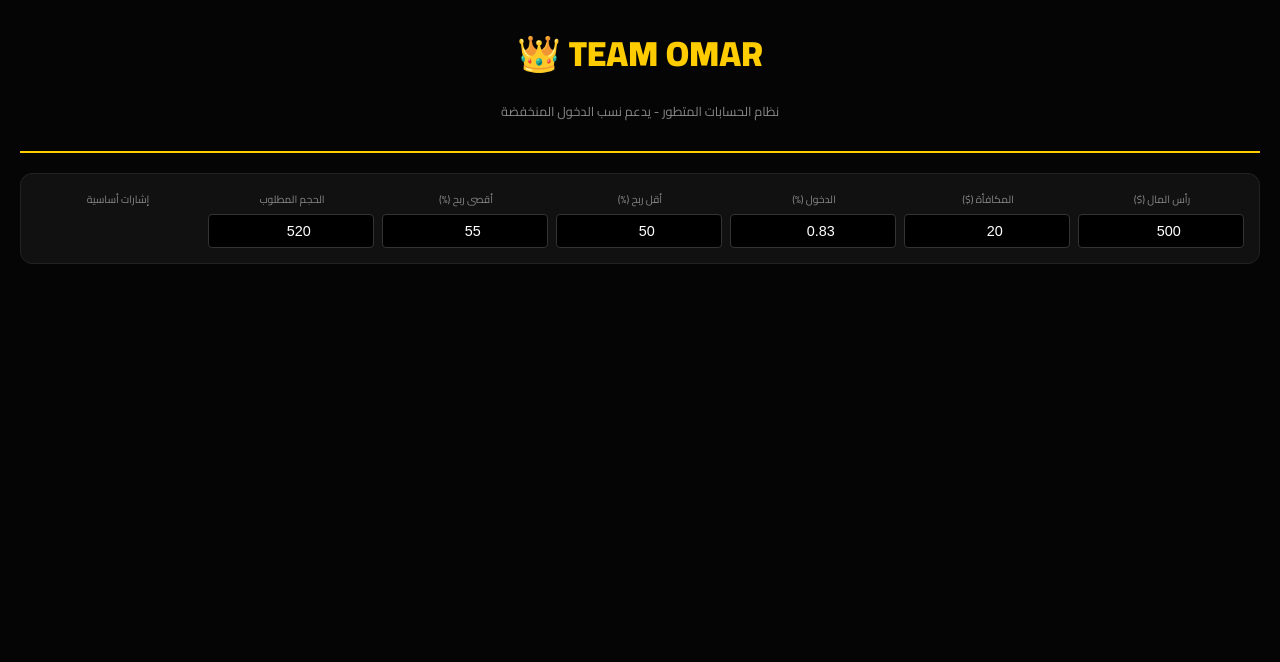
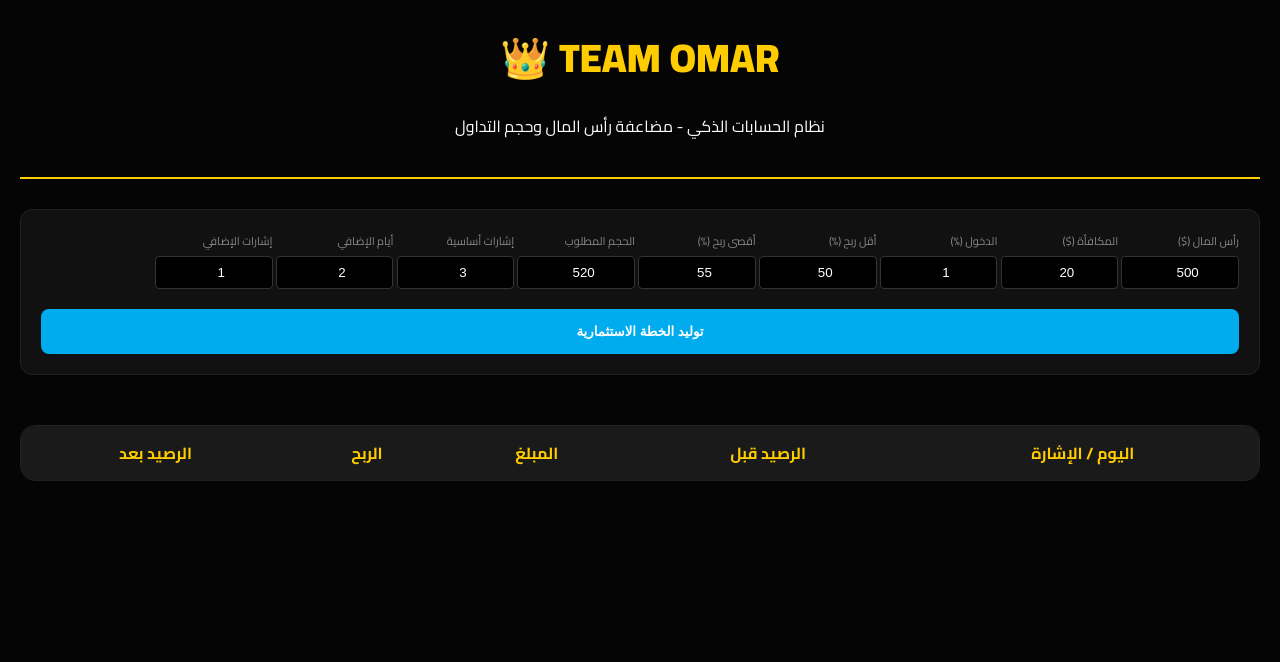
Before and after one commit to TEAM0MAR/OMAR, a plain HTML site: page index.html in a window 1280 px wide. Drawn offline with Linux system fonts and the light colour scheme.

Commit message:
Update index.html

```diff
--- a/index.html
+++ b/index.html
@@ -8,38 +8,109 @@
     <style>
         :root { --gold: #ffcc00; --blue: #00acee; --bg: #050505; --panel: #111; }
         body { font-family: 'Cairo', sans-serif; background: var(--bg); color: #fff; margin: 0; padding: 20px; }
-        .header { text-align: center; margin-bottom: 20px; border-bottom: 2px solid var(--gold); padding-bottom: 15px; }
-        .logo-text { font-size: 2.2rem; font-weight: 900; color: var(--gold); }
-        .control-panel { background: var(--panel); padding: 15px; border-radius: 12px; border: 1px solid #222; margin-bottom: 20px; }
-        .input-grid { display: grid; grid-template-columns: repeat(auto-fit, minmax(100px, 1fr)); gap: 10px; }
-        .field label { display: block; font-size: 0.65rem; color: #888; margin-bottom: 5px; text-align: center; }
-        .field input { width: 90%; background: #000; border: 1px solid #333; color: #fff; padding: 8px; border-radius: 4px; text-align: center; font-size: 0.9rem; }
+        .header { text-align: center; margin-bottom: 30px; border-bottom: 2px solid var(--gold); padding-bottom: 20px; }
+        .logo-text { font-size: 2.5rem; font-weight: 900; color: var(--gold); }
+        .control-panel { background: var(--panel); padding: 20px; border-radius: 12px; border: 1px solid #222; margin-bottom: 25px; }
+        .input-grid { display: grid; grid-template-columns: repeat(auto-fit, minmax(110px, 1fr)); gap: 10px; }
+        .field label { display: block; font-size: 0.7rem; color: #888; margin-bottom: 5px; }
+        .field input { width: 90%; background: #000; border: 1px solid #333; color: #fff; padding: 8px; border-radius: 4px; text-align: center; }
         .main-btn { grid-column: 1 / -1; padding: 15px; background: var(--blue); color: #fff; font-weight: 900; border-radius: 8px; cursor: pointer; border: none; margin-top: 10px; }
-        .stats-row { display: flex; gap: 10px; margin-bottom: 20px; flex-wrap: wrap; }
-        .stat-card { background: var(--panel); padding: 15px; border-radius: 12px; flex: 1; text-align: center; border-bottom: 4px solid var(--blue); min-width: 150px; }
-        .stat-card h4 { font-size: 0.7rem; color: #aaa; margin: 0; }
-        .stat-card p { font-size: 1.1rem; font-weight: 900; color: var(--gold); margin: 8px 0 0 0; }
+        .stats-row { display: flex; gap: 10px; margin-bottom: 25px; flex-wrap: wrap; }
+        .stat-card { background: var(--panel); padding: 20px; border-radius: 12px; flex: 1; text-align: center; border-bottom: 4px solid var(--blue); min-width: 170px; }
+        .stat-card h4 { font-size: 0.75rem; color: #aaa; margin: 0; }
+        .stat-card p { font-size: 1.2rem; font-weight: 900; color: var(--gold); margin: 8px 0 0 0; }
         .table-wrapper { position: relative; background: var(--panel); border-radius: 15px; overflow: hidden; border: 1px solid #222; }
         .vip-table { width: 100%; border-collapse: collapse; z-index: 1; position: relative; }
-        .vip-table th { background: #1a1a1a; color: var(--gold); padding: 10px; font-size: 0.8rem; }
-        .vip-table td { padding: 10px; border-bottom: 1px solid #222; text-align: center; font-size: 0.8rem; }
-        .watermark { position: absolute; top: 50%; left: 50%; transform: translate(-50%, -50%) rotate(-25deg); font-size: 8vw; font-weight: 900; color: rgba(255, 204, 0, 0.03); pointer-events: none; }
+        .vip-table th { background: #1a1a1a; color: var(--gold); padding: 12px; }
+        .vip-table td { padding: 10px; border-bottom: 1px solid #222; text-align: center; font-size: 0.85rem; }
+        .watermark { position: absolute; top: 50%; left: 50%; transform: translate(-50%, -50%) rotate(-25deg); font-size: 8vw; font-weight: 900; color: rgba(255, 204, 0, 0.03); pointer-events: none; z-index: 0; }
         .day-label { background: #222 !important; color: var(--gold); font-weight: bold; }
     </style>
 </head>
-<body onload="runCalculations()">
+<body>
 
     <div class="header">
         <div class="logo-text">TEAM OMAR 👑</div>
-        <p style="font-size: 0.8rem; color: #888;">نظام الحسابات المتطور - يدعم نسب الدخول المنخفضة</p>
+        <p>نظام الحسابات الذكي - مضاعفة رأس المال وحجم التداول</p>
     </div>
 
     <div class="control-panel">
         <div class="input-grid">
             <div class="field"><label>رأس المال ($)</label><input type="number" id="deposit" value="500"></div>
             <div class="field"><label>المكافأة ($)</label><input type="number" id="bonus" value="20"></div>
-            <div class="field"><label>الدخول (%)</label><input type="number" id="risk" value="0.83" step="0.01"></div>
+            <div class="field"><label>الدخول (%)</label><input type="number" id="risk" value="1"></div>
             <div class="field"><label>أقل ربح (%)</label><input type="number" id="pMin" value="50"></div>
             <div class="field"><label>أقصى ربح (%)</label><input type="number" id="pMax" value="55"></div>
             <div class="field"><label>الحجم المطلوب</label><input type="number" id="vTarget" value="520"></div>
-            <div class="field"><label>إشارات أساسية</label><input type="number" id="baseSigs" value="
+            <div class="field"><label>إشارات أساسية</label><input type="number" id="baseSigs" value="3"></div>
+            <div class="field"><label>أيام الإضافي</label><input type="number" id="extraDays" value="2"></div>
+            <div class="field"><label>إشارات الإضافي</label><input type="number" id="extraSigs" value="1"></div>
+            <button class="main-btn" onclick="runCalculations()">توليد الخطة الاستثمارية</button>
+        </div>
+    </div>
+
+    <div id="statsRow" class="stats-row"></div>
+
+    <div class="table-wrapper">
+        <div class="watermark">TEAM OMAR</div>
+        <table class="vip-table">
+            <thead>
+                <tr>
+                    <th>اليوم / الإشارة</th><th>الرصيد قبل</th><th>المبلغ</th><th>الربح</th><th>الرصيد بعد</th>
+                </tr>
+            </thead>
+            <tbody id="tableBody"></tbody>
+        </table>
+    </div>
+
+    <script>
+        function runCalculations() {
+            const deposit = parseFloat(document.getElementById('deposit').value) || 0;
+            const bonus = parseFloat(document.getElementById('bonus').value) || 0;
+            const risk = (parseFloat(document.getElementById('risk').value) || 0) / 100;
+            const pMin = (parseFloat(document.getElementById('pMin').value) || 0) / 100;
+            const pMax = (parseFloat(document.getElementById('pMax').value) || 0) / 100;
+            const vTarget = parseFloat(document.getElementById('vTarget').value) || 0;
+            const baseSigs = parseInt(document.getElementById('baseSigs').value) || 0;
+            const extraDays = parseInt(document.getElementById('extraDays').value) || 0;
+            const extraSigs = parseInt(document.getElementById('extraSigs').value) || 0;
+
+            let balance = deposit + bonus;
+            let startBalance = balance;
+            let totalVol = 0;
+            let day = 1;
+            let doubleDay = null;
+            let volDay = null;
+
+            const body = document.getElementById('tableBody');
+            body.innerHTML = '';
+
+            while (day <= 45) {
+                let currentDaySigs = baseSigs + (day <= extraDays ? extraSigs : 0);
+                body.innerHTML += `<tr class="day-label"><td colspan="5">اليوم رقم ${day}</td></tr>`;
+
+                for (let s = 1; s <= currentDaySigs; s++) {
+                    let before = balance;
+                    let trade = balance * risk;
+                    let profit = trade * (Math.random() * (pMax - pMin) + pMin);
+
+                    balance += profit;
+                    totalVol += trade;
+
+                    if (balance >= startBalance * 2 && doubleDay === null) doubleDay = day;
+                    if (totalVol >= vTarget && volDay === null) volDay = day;
+
+                    body.innerHTML += `<tr><td>إشارة ${s}</td><td>$${before.toFixed(2)}</td><td>$${trade.toFixed(2)}</td><td style="color:#2ecc71;">+$${profit.toFixed(2)}</td><td>$${balance.toFixed(2)}</td></tr>`;
+                }
+                day++;
+            }
+
+            document.getElementById('statsRow').innerHTML = `
+                <div class="stat-card"><h4>مضاعفة رأس المال خلال</h4><p>${doubleDay ? doubleDay + ' يوم' : 'قيد الحساب'}</p></div>
+                <div class="stat-card"><h4>إنهاء حجم التداول</h4><p>${volDay ? 'يوم ' + volDay : 'لم يكتمل'}</p></div>
+                <div class="stat-card"><h4>إجمالي الحجم المحقق</h4><p>$${totalVol.toFixed(2)}</p></div>
+                <div class="stat-card"><h4>الرصيد النهائي</h4><p>$${balance.toFixed(2)}</p></div>`;
+        }
+    </script>
+</body>
+</html>
```
